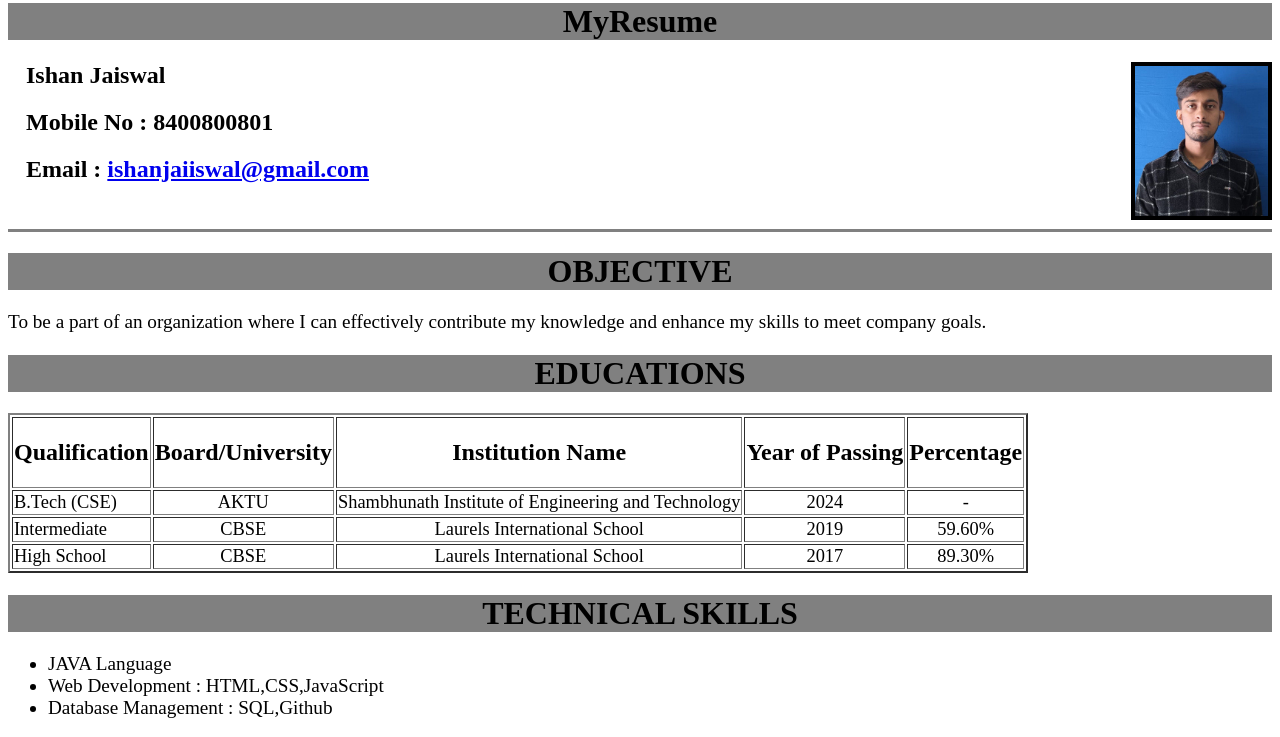
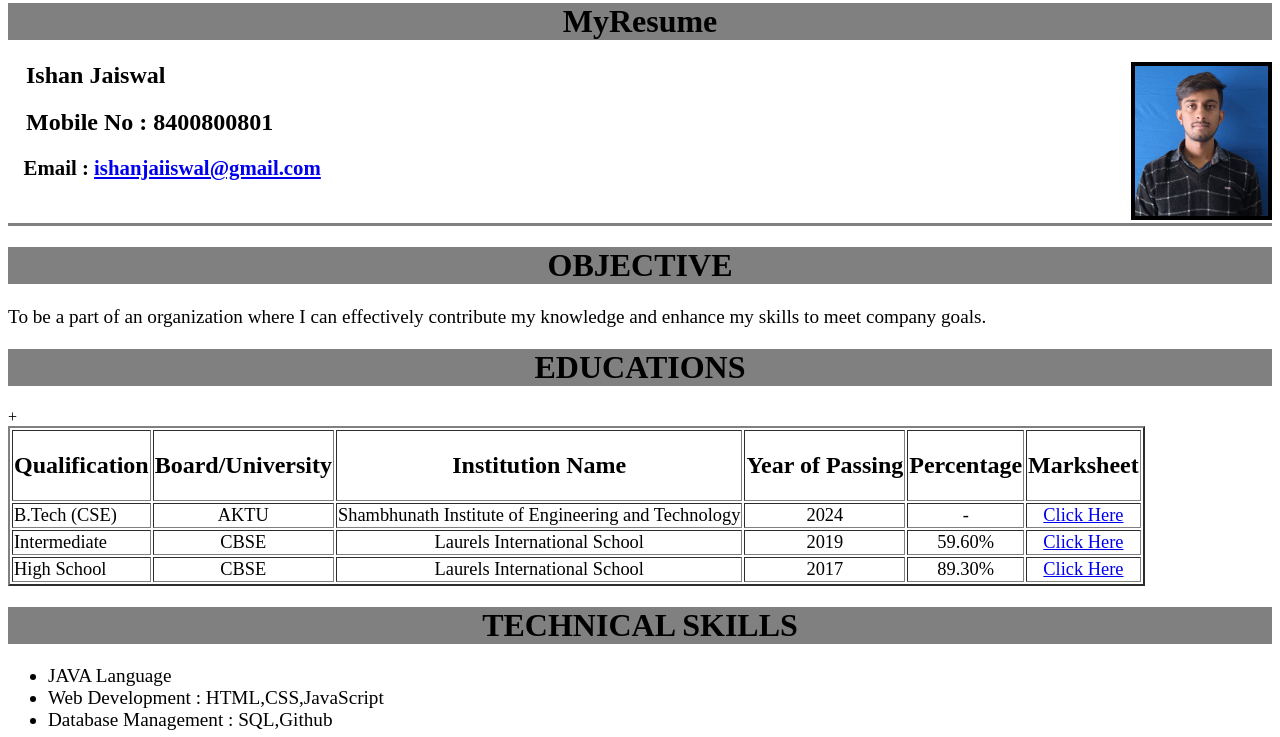
Before and after one commit to IshanTheDeveloper/Ishan-Jaiswal, a plain HTML site: page index.html in a window 1280 px wide. Shown: the part 54-791 px from the top of the page. Drawn offline with Linux system fonts and the light colour scheme.

Commit message:
ishanjaiswal

```diff
--- a/index.html
+++ b/index.html
@@ -5,22 +5,20 @@
     <meta name="viewport" content="width=device-width, initial-scale=1.0">
     <title>Document</title>
 </head>
-<body style="background-color:cream;">
+<body style="background-color:white;">
     <footer >
         <a href="" target="_main"> <img src="linkedin_black_logo_icon_147114.png"  height="25" align="left"></a> &nbsp;
         <a href="https://twitter.com/i/flow/login" target="_main"><img src="twitter logo.png" height="25" ></a>&nbsp;
         <a href="https://www.instagram.com/meishanjaiswal/" target="_main"> <img src="87390.png" height="24" ></a>&nbsp;
     </footer>
 
-
 <header ><center style="background-color: gray;" ><b> <h1>MyResume</h1></b> </center><img src="vcvc.jpg" align="right" height="150" border="4">
 
 <h1 style="font-size: 150%;"><b> &nbsp;&nbsp;&nbsp;Ishan Jaiswal</b></h1>
 
-
 <h2 style="font-size: 150%;"><b>&nbsp;&nbsp;&nbsp;Mobile No : </b >8400800801</h2>
 
-<h2 style="font-size: 150%;"><b>&nbsp;&nbsp;&nbsp;Email : </b> <a href="mailto:ishanjaiiswal@gmail.com" target="_main"> ishanjaiiswal@gmail.com</a></h2>
+<h2 style="font-size: 130%;"><b>&nbsp;&nbsp;&nbsp;Email : </b> <a href="mailto:ishanjaiiswal@gmail.com" target="_main"> ishanjaiiswal@gmail.com</a></h2>
 </header>
 <br>
 <hr color="grey" size="3">
@@ -37,32 +35,33 @@
           <th><h2>Institution Name</h2></th>
           <th><h2>Year of Passing</h2></th>
           <th><h2>Percentage</h2></th>
+          <th><h2>Marksheet</h2></th>
     </tr>
+    <tr>
+        <td style="font-size: 115%;">B.Tech (CSE)</td>+
 
-    <tr>
-        <td style="font-size: 115%;">B.Tech (CSE)</td>
         <td style="font-size: 115%;"><center>AKTU</center></td>
         <td style="font-size: 115%;" >Shambhunath Institute of
         Engineering and Technology</td>
         <td style="font-size: 115%;"><center>2024</center></td>
         <td style="font-size: 115%;"><center>-</center></td>
-
+        <td style="font-size: 115%;"><center><a href="png.gif" target="_main" alt="">Click Here</a></center></td>
     </tr>
-
     <tr>
         <td style="font-size: 115%;">Intermediate</td>
         <td style="font-size: 115%;" ><center>CBSE</center></td>
         <td style="font-size: 115%;"><center>Laurels International School</center></td>
         <td style="font-size: 115%;"><center>2019</center></td>
         <td style="font-size: 115%;"><center>59.60%</center></td>
+        <td style="font-size: 115%;"><center><a href="12th.jpg" target="_main">Click Here</a></center></td>
     </tr>
-
     <tr>
         <td style="font-size: 115%;">High School</td>
         <td style="font-size: 115%;"><center>CBSE</center></td>
         <td style="font-size: 115%;"><center>Laurels International School</center></td>
         <td style="font-size: 115%;"><center>2017</center></td>
         <td style="font-size: 115%;"><center>89.30%</center></td>
+        <td style="font-size: 115%;"><center><a href="10th.jpg" target="_main">Click Here</a></center></td>
     </tr>
 </table>
 <center><h1 style="background-color: grey;"><b>TECHNICAL SKILLS</b></h1></center>
```
Also changed, not shown: 10th.jpg (added), 12th.jpg (added), png.gif (added).
